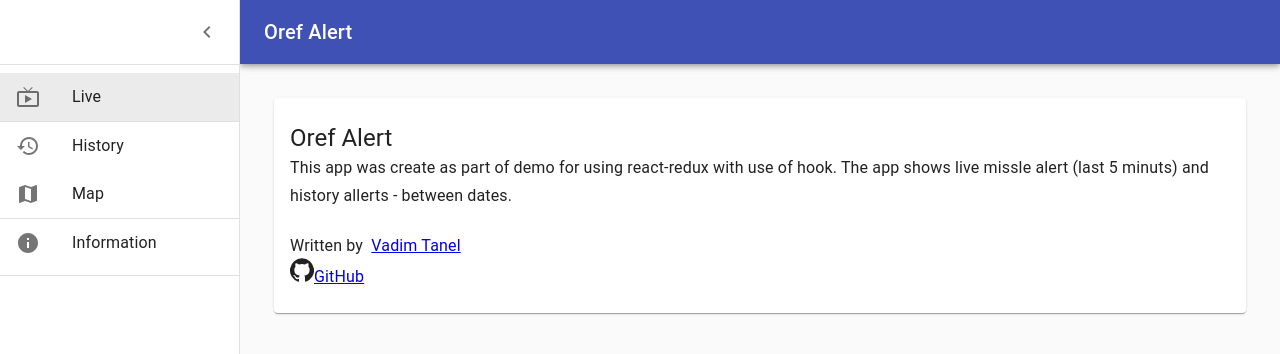
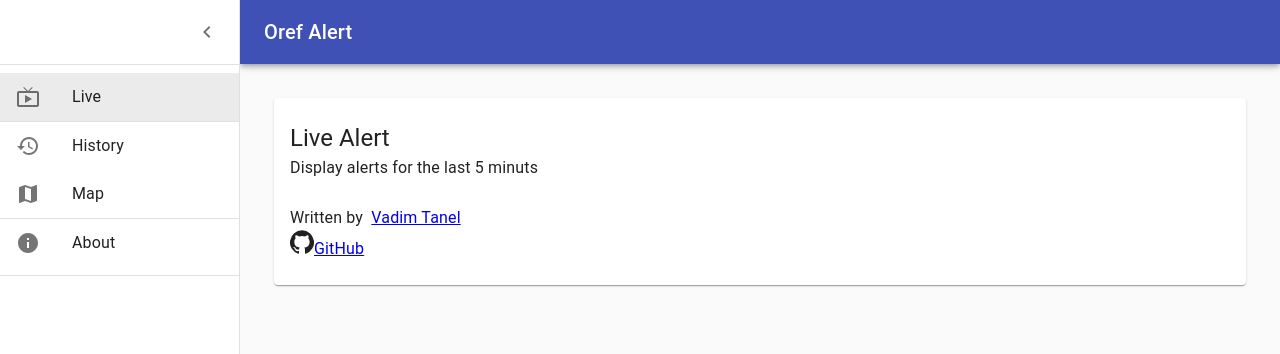
Before and after one commit to vadimtanel/oref-alert, a React (Create React App) app: page / in a window 1280 px wide. Both pictures are taken after a click on the button "open drawer". Shown: the top 354 px of the page. Built offline with nearby package versions, Linux system fonts and the light colour scheme.

Commit message:
Start using useSelector

```diff
--- a/src/App.js
+++ b/src/App.js
@@ -1,14 +1,17 @@
-import React from 'react';
-import './App.css';
+import React from "react";
+import { useSelector } from "react-redux";
+import "./App.css";
 import clsx from "clsx";
 import { useStyles } from "./appStyle";
 import CssBaseline from "@material-ui/core/CssBaseline";
 
-import Navigation from './components/Navigation'
+import Navigation from "./components/Navigation";
 import SideBar from "./components/SideBar";
 import Info from "./components/Info";
+import Live from "./components/Live";
 
 function App() {
+  const viewName = useSelector(state => state.viewName);
   const classes = useStyles();
   const [open, setOpen] = React.useState(false);
 
@@ -18,6 +21,19 @@ function App() {
 
   const handleDrawerClose = () => {
     setOpen(false);
+  };
+
+  const getViewNameObject = () => {
+    var viewPanel;
+    switch (viewName) {
+      case "Live":
+        viewPanel = <Live />;
+        break;
+      case "About":
+        viewPanel = <Info />;
+        break;
+    }
+    return viewPanel;
   };
 
   return (
@@ -31,9 +47,8 @@ function App() {
         })}
       >
         <div className={classes.drawerHeader} />
-        <Info/>
+        {getViewNameObject()}
       </main>
-
     </div>
   );
 }
--- a/src/components/Info/Info.jsx
+++ b/src/components/Info/Info.jsx
@@ -1,8 +1,8 @@
-import React, { useState } from 'react';
-import { useStyles } from './style';
-import Paper from '@material-ui/core/Paper';
-import Typography from '@material-ui/core/Typography';
-import GitHubIcon from '@material-ui/icons/GitHub';
+import React, { useState } from "react";
+import { useStyles } from "./style";
+import Paper from "@material-ui/core/Paper";
+import Typography from "@material-ui/core/Typography";
+import GitHubIcon from "@material-ui/icons/GitHub";
 
 export default function Info() {
   const classes = useStyles();
@@ -10,23 +10,36 @@ export default function Info() {
   return (
     <div className={classes.root}>
       <Paper className={classes.page}>
-        <Typography variant="h5" component="h1">Oref Alert</Typography>
+        <Typography variant="h5" component="h1">
+          About Oref Alert
+        </Typography>
         <Typography variant="subtitle1">
-          This app was create as part of demo for using react-redux with use of hook.
-          The app shows live missle alert (last 5 minuts) and history allerts - between dates.
+          This app was create as part of demo for using react-redux with use of
+          hook. The app shows live missle alert (last 5 minuts) and history
+          allerts - between dates.
         </Typography>
         <Typography>
-          <br/>
+          <br />
           Written by &nbsp;
-          <a href="https://www.linkedin.com/in/vadim-tanel-13088062" target="_blank" rel="noopener noreferrer">Vadim Tanel</a>
+          <a
+            href="https://www.linkedin.com/in/vadim-tanel-13088062"
+            target="_blank"
+            rel="noopener noreferrer"
+          >
+            Vadim Tanel
+          </a>
         </Typography>
         <Typography>
-          <GitHubIcon/>
-          <a className={classes.avatarRoot} href="https://www.github.com/vadimtanel" target="_blank" rel="noopener noreferrer">
+          <GitHubIcon />
+          <a
+            className={classes.avatarRoot}
+            href="https://www.github.com/vadimtanel"
+            target="_blank"
+            rel="noopener noreferrer"
+          >
             GitHub
           </a>
         </Typography>
-
       </Paper>
     </div>
   );
--- a/src/components/Live/Live.jsx
+++ b/src/components/Live/Live.jsx
@@ -1,14 +1,45 @@
-import React, { useState } from 'react';
+import React, { useState } from "react";
+import { useStyles } from "./style";
+import Paper from "@material-ui/core/Paper";
+import Typography from "@material-ui/core/Typography";
+import GitHubIcon from "@material-ui/icons/GitHub";
 
-function Live() {
+export default function Live() {
   const [count, setCount] = useState(0);
+  const classes = useStyles();
 
   return (
-    <div>
-      <p>You clicked {count} times</p>
-      <button onClick={() => setCount(count + 1)}>
-        Click me
-      </button>
+    <div className={classes.root}>
+      <Paper className={classes.page}>
+        <Typography variant="h5" component="h1">
+          Live Alert
+        </Typography>
+        <Typography variant="subtitle1">
+          Display alerts for the last 5 minuts
+        </Typography>
+        <Typography>
+          <br />
+          Written by &nbsp;
+          <a
+            href="https://www.linkedin.com/in/vadim-tanel-13088062"
+            target="_blank"
+            rel="noopener noreferrer"
+          >
+            Vadim Tanel
+          </a>
+        </Typography>
+        <Typography>
+          <GitHubIcon />
+          <a
+            className={classes.avatarRoot}
+            href="https://www.github.com/vadimtanel"
+            target="_blank"
+            rel="noopener noreferrer"
+          >
+            GitHub
+          </a>
+        </Typography>
+      </Paper>
     </div>
   );
 }
--- /dev/null
+++ b/src/components/Live/style.js
@@ -0,0 +1,12 @@
+import { makeStyles } from "@material-ui/core/styles";
+
+export const useStyles = makeStyles(theme => ({
+  root: {
+    display: "flex",
+    flexDirection: "column"
+  },
+  page: {
+    padding: theme.spacing(3, 2),
+    margin: 10
+  }
+}));
--- a/src/components/SideBar/SideBar.jsx
+++ b/src/components/SideBar/SideBar.jsx
@@ -1,4 +1,5 @@
-import React from 'react';
+import React from "react";
+import { useDispatch, useSelector } from "react-redux";
 import { useTheme } from "@material-ui/core/styles";
 import Drawer from "@material-ui/core/Drawer";
 import List from "@material-ui/core/List";
@@ -14,12 +15,19 @@ import ListItemIcon from "@material-ui/core/ListItemIcon";
 import ListItemText from "@material-ui/core/ListItemText";
 import IconButton from "@material-ui/core/IconButton";
 import { useStyles } from "./style";
+import * as actions from "./../../reducers/orefActions";
 
 export default function SideBar(props) {
+  const viewName = useSelector(state => state.viewName);
+  const dispatch = useDispatch();
   const classes = useStyles();
   const theme = useTheme();
   const open = props.open;
   const handleDrawerClose = props.handleDrawerClose;
+
+  const setViewName = viewName => {
+    dispatch(actions.setViewName(viewName));
+  };
 
   return (
     <Drawer
@@ -42,31 +50,51 @@ export default function SideBar(props) {
       </div>
       <Divider />
       <List>
-          <ListItem button key="Live" selected>
+        <ListItem
+          button
+          key="Live"
+          selected={viewName === "Live"}
+          onClick={() => setViewName("Live")}
+        >
           <ListItemIcon>
             <LiveTvIcon />
           </ListItemIcon>
           <ListItemText primary="Live" />
         </ListItem>
         <Divider />
-          <ListItem button key="History">
+        <ListItem
+          button
+          key="History"
+          selected={viewName === "History"}
+          onClick={() => setViewName("History")}
+        >
           <ListItemIcon>
             <HistoryIcon />
           </ListItemIcon>
           <ListItemText primary="History" />
         </ListItem>
-          <ListItem button key="Map">
+        <ListItem
+          button
+          key="Map"
+          selected={viewName === "Map"}
+          onClick={() => setViewName("Map")}
+        >
           <ListItemIcon>
             <MapIcon />
           </ListItemIcon>
           <ListItemText primary="Map" />
         </ListItem>
         <Divider />
-          <ListItem button key="Information">
+        <ListItem
+          button
+          key="About"
+          selected={viewName === "About"}
+          onClick={() => setViewName("About")}
+        >
           <ListItemIcon>
             <InfoIcon />
           </ListItemIcon>
-            <ListItemText primary="Information" />
+          <ListItemText primary="About" />
         </ListItem>
       </List>
       <Divider />
--- a/src/reducers/orefActionTypes.js
+++ b/src/reducers/orefActionTypes.js
@@ -1 +1 @@
-export const ADD_TODO = 'ADD_TODO'
+export const SET_VIEW_NAME = "SET_VIEW_NAME";
--- a/src/reducers/orefActions.js
+++ b/src/reducers/orefActions.js
@@ -1,8 +1,8 @@
-import * as actionTypes from './orefActionTypes';
+import * as actionTypes from "./orefActionTypes";
 
-export const addTodo = (text) => {
-    return {
-        type: actionTypes.ADD_TODO,
-        text
-    }
-}
+export const setViewName = viewName => {
+  return {
+    type: actionTypes.SET_VIEW_NAME,
+    viewName
+  };
+};
--- a/src/reducers/orefReducer.js
+++ b/src/reducers/orefReducer.js
@@ -1,8 +1,14 @@
-export const orefReducer = (state, action)  => {
-    switch (action.type) {
-      case 'TODO':
-        return {...state};
-      default:
-        return state;
-    }
-}
+import * as actionTypes from "./orefActionTypes";
+
+const initialState = {
+  viewName: "Live"
+};
+
+export const orefReducer = (state = initialState, action) => {
+  switch (action.type) {
+    case actionTypes.SET_VIEW_NAME:
+      return { ...state, viewName: action.viewName };
+    default:
+      return state;
+  }
+};
```
Also changed, not shown: src/components/History/History.jsx (+12 -11 lines), src/components/Navigation/Navigation.jsx (indentation only). Lines whose indentation alone changed are shown as unchanged.
